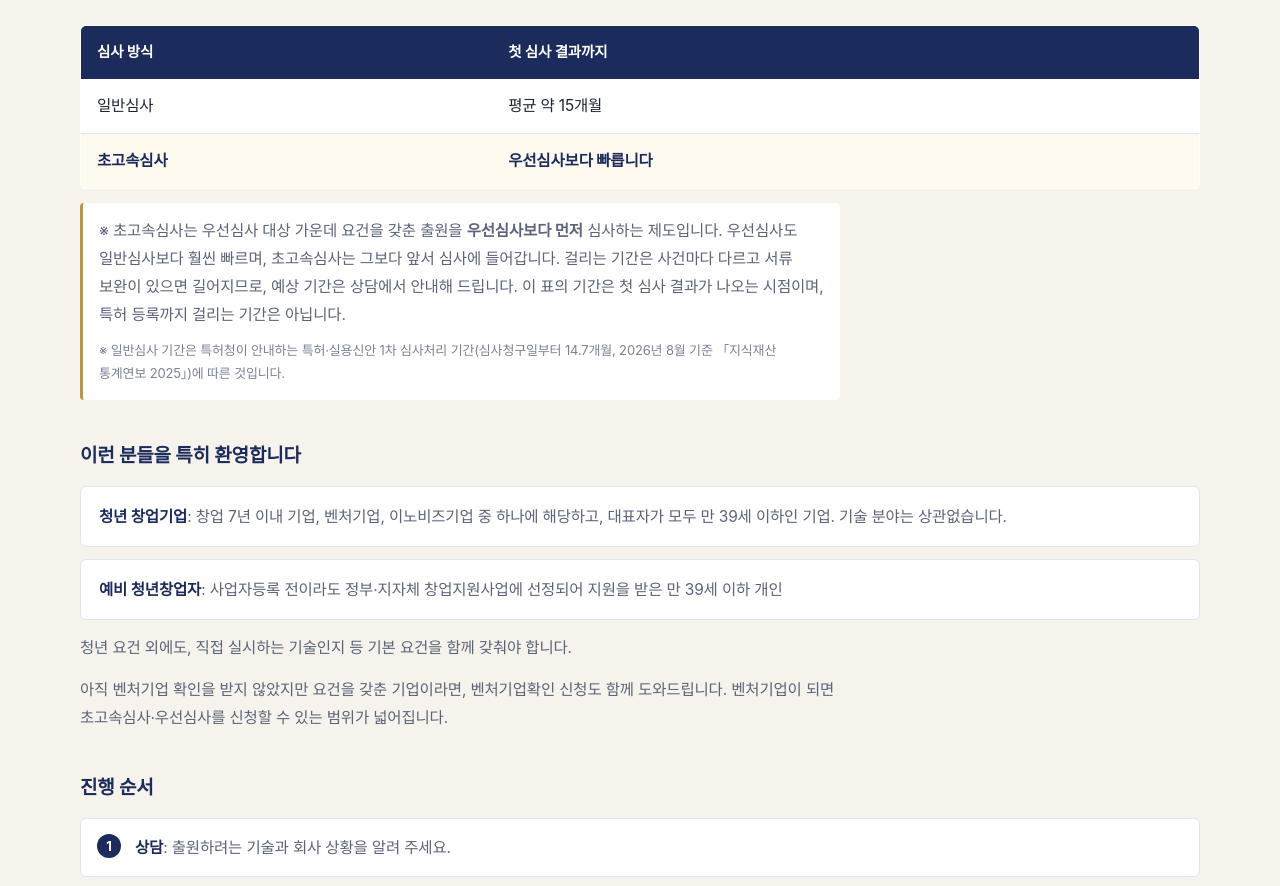
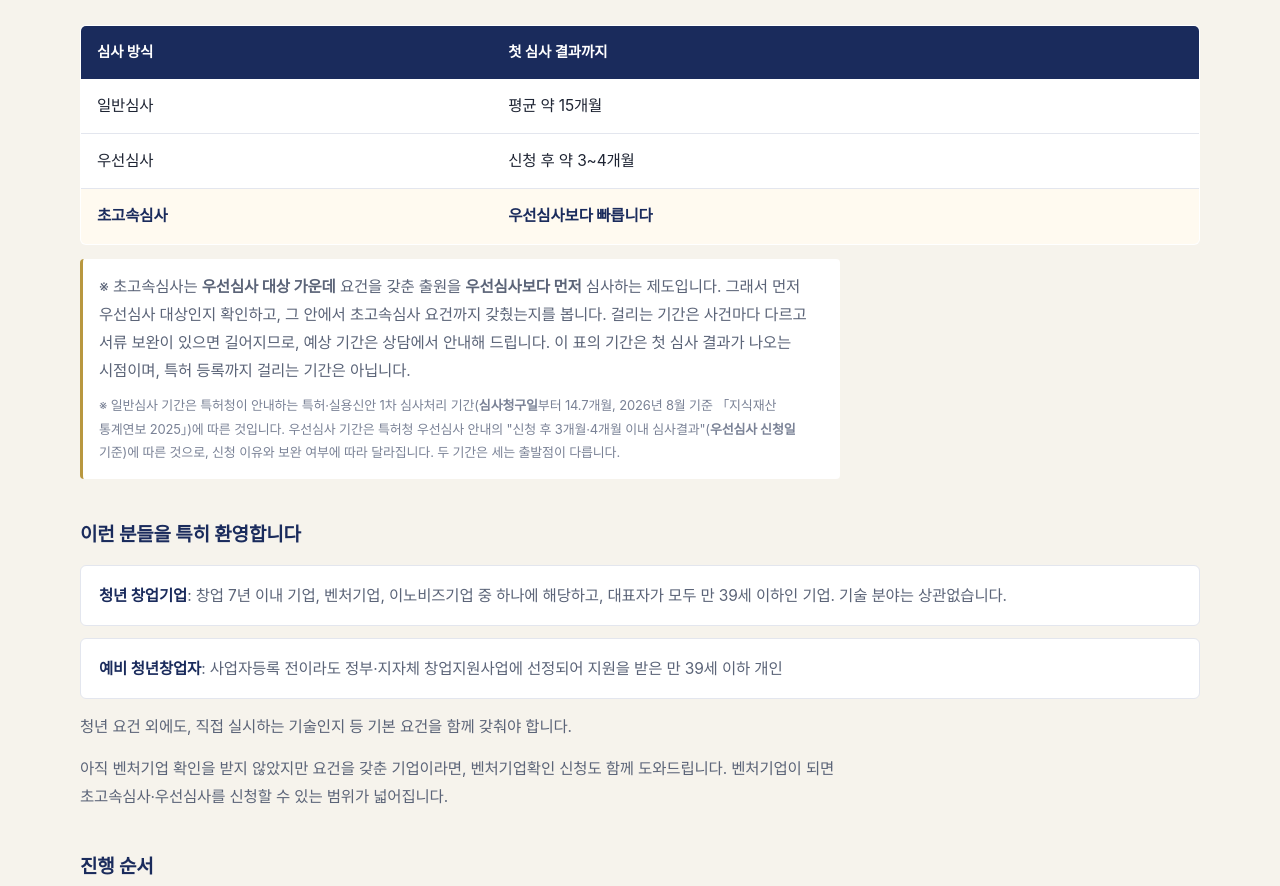
Before and after one commit to entersees/worldip-site, a plain HTML site: page index.html in a window 1280 px wide. Shown: the part 2245-3131 px from the top of the page. Drawn offline with Linux system fonts and the light colour scheme; a web font is replaced by a local one.

Commit message:
초고속심사 표에 우선심사 행 추가 (ES-20261122-005)
사용자 요청 — 일반심사와 초고속심사 사이에 우선심사가 있어야
"우선심사보다 빠릅니다" 가 무엇과 견준 말인지 읽힙니다.

  일반심사      평균 약 15개월
  우선심사      신청 후 약 3~4개월     <- 추가
  초고속심사    우선심사보다 빠릅니다

- 우선심사 수치는 특허청 우선심사 안내의 "신청 후 3개월, 4개월(+α)
  이내에 심사결과" 에 따른 것입니다
- 주석에서 "우선심사도 일반심사보다 훨씬 빠르며" 를 뺐습니다.
  표가 같은 말을 하게 되어 중복입니다
- 대신 초고속심사가 우선심사 대상 "가운데" 고르는 제도라는 순서를
  적었습니다. 상담에서 대상 확인이 왜 먼저인지와 이어집니다
- 출처 각주에 두 기간의 출발점이 다르다는 점을 밝혔습니다
  (일반심사=심사청구일, 우선심사=우선심사 신청일)

Co-Authored-By: Claude Opus 5 <noreply@anthropic.com>

```diff
--- a/index.html
+++ b/index.html
@@ -374,10 +374,11 @@
       <thead><tr><th scope="col">심사 방식</th><th scope="col">첫 심사 결과까지</th></tr></thead>
       <tbody>
         <tr><td>일반심사</td><td>평균 약 15개월</td></tr>
+        <tr><td>우선심사</td><td>신청 후 약 3~4개월</td></tr>
         <tr class="hi"><td><b>초고속심사</b></td><td><b>우선심사보다 빠릅니다</b></td></tr>
       </tbody>
     </table>
-    <p class="fe-note">※ 초고속심사는 우선심사 대상 가운데 요건을 갖춘 출원을 <b>우선심사보다 먼저</b> 심사하는 제도입니다. 우선심사도 일반심사보다 훨씬 빠르며, 초고속심사는 그보다 앞서 심사에 들어갑니다. 걸리는 기간은 사건마다 다르고 서류 보완이 있으면 길어지므로, 예상 기간은 상담에서 안내해 드립니다. 이 표의 기간은 첫 심사 결과가 나오는 시점이며, 특허 등록까지 걸리는 기간은 아닙니다.<br><span style="display:block;margin-top:10px;font-size:13px;color:#7a8296">※ 일반심사 기간은 특허청이 안내하는 특허·실용신안 1차 심사처리 기간(심사청구일부터 14.7개월, 2026년 8월 기준 「지식재산 통계연보 2025」)에 따른 것입니다.</span></p>
+    <p class="fe-note">※ 초고속심사는 <b>우선심사 대상 가운데</b> 요건을 갖춘 출원을 <b>우선심사보다 먼저</b> 심사하는 제도입니다. 그래서 먼저 우선심사 대상인지 확인하고, 그 안에서 초고속심사 요건까지 갖췄는지를 봅니다. 걸리는 기간은 사건마다 다르고 서류 보완이 있으면 길어지므로, 예상 기간은 상담에서 안내해 드립니다. 이 표의 기간은 첫 심사 결과가 나오는 시점이며, 특허 등록까지 걸리는 기간은 아닙니다.<br><span style="display:block;margin-top:10px;font-size:13px;color:#7a8296">※ 일반심사 기간은 특허청이 안내하는 특허·실용신안 1차 심사처리 기간(<b>심사청구일</b>부터 14.7개월, 2026년 8월 기준 「지식재산 통계연보 2025」)에 따른 것입니다. 우선심사 기간은 특허청 우선심사 안내의 "신청 후 3개월·4개월 이내 심사결과"(<b>우선심사 신청일</b> 기준)에 따른 것으로, 신청 이유와 보완 여부에 따라 달라집니다. 두 기간은 세는 출발점이 다릅니다.</span></p>
 
     <h3>이런 분들을 특히 환영합니다</h3>
     <ul class="fe-list">
```
